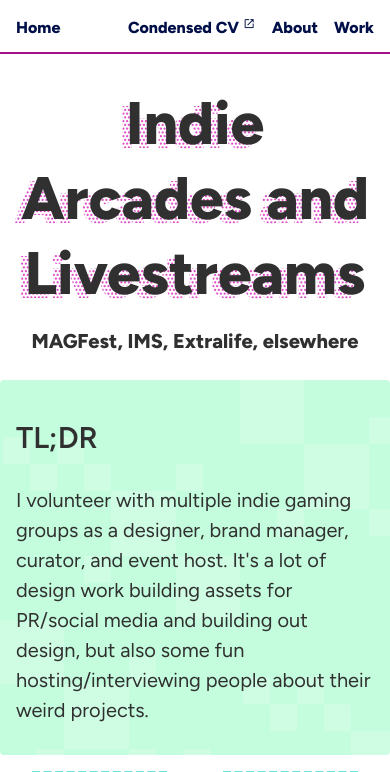
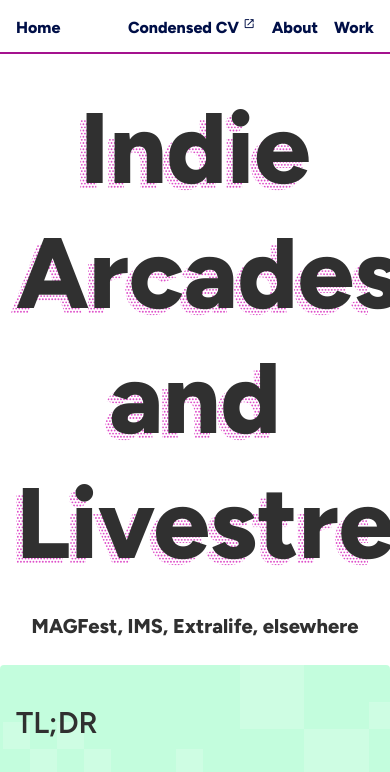
Before and after one commit to mtylpg/mtylpg.github.io, a PHP site: page /projects/mag.html in a window 390 px wide; the page is wider, and only the part inside the window is pictured. Shown: the top 772 px of that part. Run offline with PHP 8.4, Linux system fonts and the light colour scheme; some web fonts are replaced.

Commit message:
Bug fixes and bolder fonts

```diff
--- a/index.html
+++ b/index.html
@@ -54,9 +54,9 @@
                         </div>
                     </h1>
 
-                    <div style="text-align:center; padding-bottom: 40px">
-                    <strong>Matt Lepage</strong> <br>
-                    UX Design & Accessibility
+                    <div style="padding-bottom: 40px">
+                        <strong>Matt Lepage</strong> <br>
+                        UX Design & Accessibility
                     </div>
                 </div>
             </div>
--- a/styles/portfolio3.css
+++ b/styles/portfolio3.css
@@ -224,14 +224,13 @@ a.cvlink>.material-symbols-outlined{
 
 h1{
     font-family: "Figtree";
-    font-size: 7em;
+    font-size: 10em;
     font-weight: 700;
     /* text-shadow: -12px 12px rgba(var(--purple-1-var), .2); */
     margin-block-start: 0;
     margin-block-end: 0;
     margin-inline-start: 0px;
     margin-inline-end: 0px;
-    text-align: center;
 }
 
 .shadow-container{
@@ -268,7 +267,6 @@ h1.project-header{
 }
 
 .heading-block{
-    text-align: center;
     position: relative;
 }
 
@@ -319,12 +317,20 @@ h4{
     border-image-slice: 26;
 }
 
+@keyframes bg-scroll {
+    0%  {background-position-x:0px; background-position-y:0px}
+    50%  {background-position-x:200px; background-position-y:100px}
+    100%  {background-position-x:400px; background-position-y:200px}
+}
+
 .bg-purple{
     background-color: var(--purple-1);
     background-image: url("../images/textures/lines.svg");
     background-size: 200px;
     background-position-y: -27px;
+    animation: bg-scroll 18s infinite linear;
 }
+
 .bg-teal{
     background-color: rgba(var(--green-var), .5);
     background-image: url("../images/textures/squares.svg");
@@ -442,6 +448,16 @@ ul.navlist a:focus{
     text-shadow: none;
 }
 /* Responsive Overrides */
+@media only screen and (max-width: 1080px) {
+    .tldr .container{
+        background-image: url("../images/textures/squares.svg");
+        border: 0;
+        rotate: 0deg;
+    }
+    h1{
+        font-size: 7em;
+    }
+}
 @media only screen and (max-width: 820px) {
     body{
         font-size: 20px;
@@ -457,8 +473,11 @@ ul.navlist a:focus{
         display: block;
         clear: both;
     }
+    .heading-block{
+        text-align: center;
+    }
     h1, h1.project-header{
-        font-size: 3em;
+        font-size: 5em;
         line-height: 1.25em;
         margin-bottom: .25em;
     }
@@ -467,8 +486,8 @@ ul.navlist a:focus{
     }
     .shadow, h1.project-header .shadow{
         top: .0625em;
-        left:-.125em;
-        background-size:.5em;
+        left:-.0625em;
+        background-size:.25em;
         opacity:.75;
     }
     span.pretext{
@@ -524,13 +543,7 @@ ul.navlist a:focus{
         line-height: 2.25em;
     }
 }
-@media only screen and (max-width: 1008px) {
-    .tldr .container{
-        background-image: url("../images/textures/squares.svg");
-        border: 0;
-        rotate: 0deg;
-    }
-}
+
 
 /* star animations */
 .star-container{
```
Also changed, not shown: images/textures/halftone.png (added).
